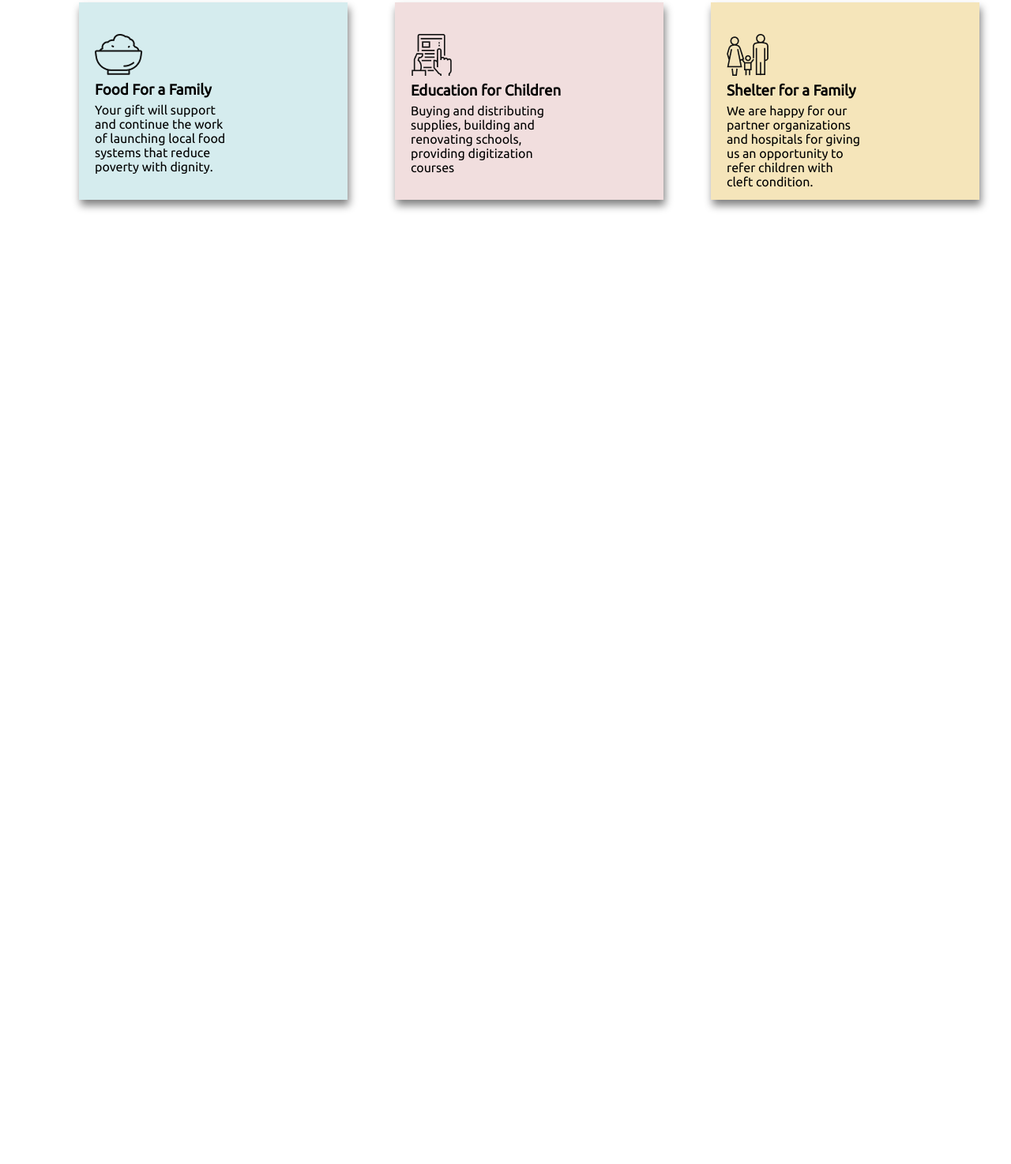
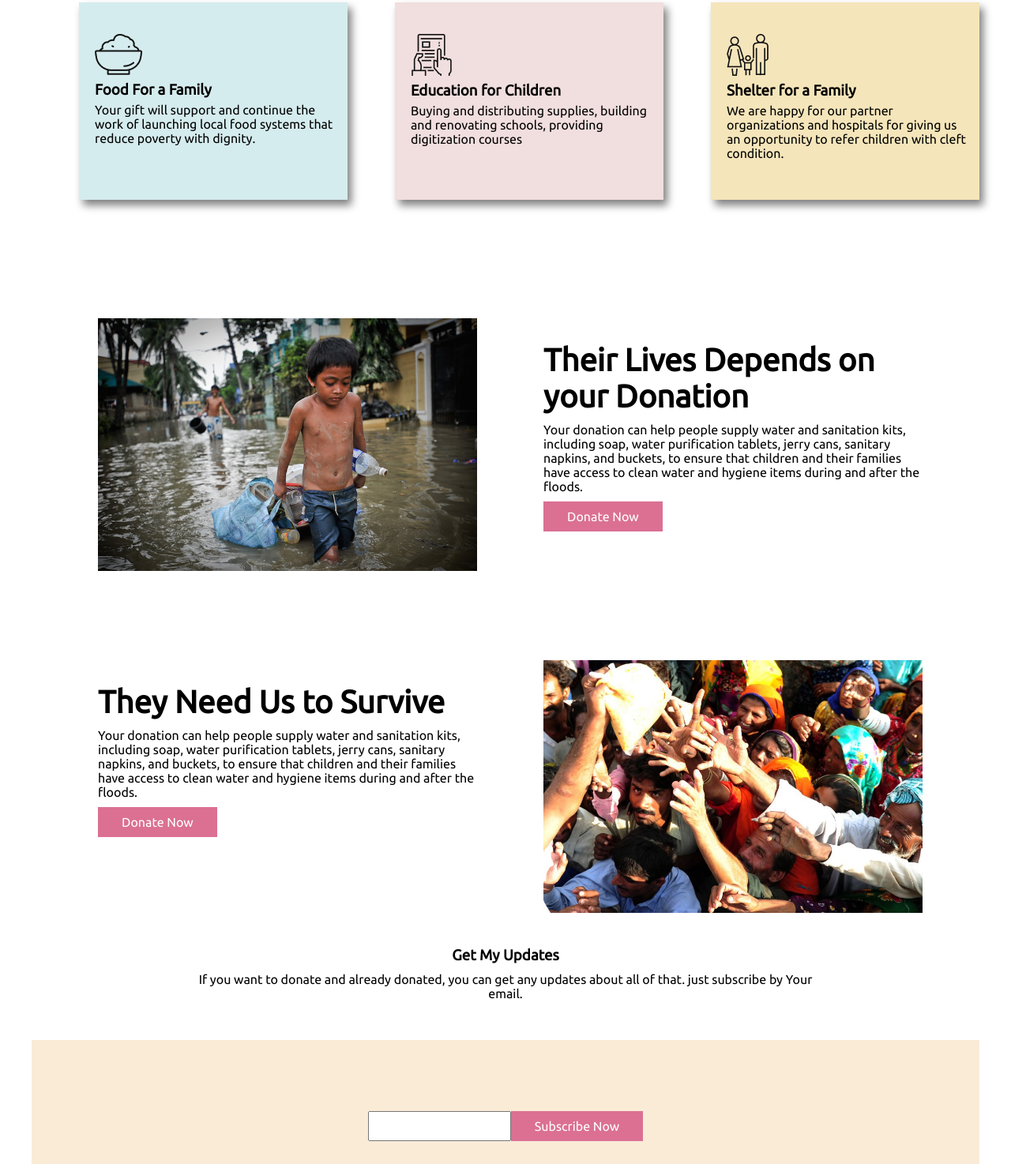
Before and after one commit to rahim4shanewaz/donate-for-live, a plain HTML site: page index.html in a window 1280 px wide. Shown: the part 1326-2800 px from the top of the page at 79% size. Before the commit the page ends 1629 px from the top, so only its background shows below. Drawn offline with Linux system fonts and the light colour scheme.

Commit message:
some content and footer

```diff
--- a/index.html
+++ b/index.html
@@ -24,7 +24,7 @@
         <div>
             <div>
                 <h1 style="text-align: center; padding-bottom: 20px; padding-top: 50px;">Donate Today To Save Life</h1>
-                <p style="text-align: center; padding-bottom: 20px; color: gray;">Your donation can help UNICEF supply water and sanitation kits, including soap, water purification tablets, jerry cans, sanitary napkins, and buckets, to ensure that children and their families have access to clean water and hygiene items during and after the floods. </p>
+                <p class="pragraph">Your donation can help UNICEF supply water and sanitation kits, including soap, water purification tablets, jerry cans, sanitary napkins, and buckets, to ensure that children and their families have access to clean water and hygiene items during and after the floods. </p>
             </div>
             <div class="amount-box">
                 <div class="box-size  box-shadow">
@@ -57,7 +57,7 @@
                 <div>
                     <div>
                         <h1 style="text-align: center; padding-bottom: 20px; padding-top: 50px;">Our Donate plan</h1>
-                        <p style="text-align: center; padding-bottom: 20px; color: gray;">Our mission is to provide life transforming solutions to break the cycles of poverty, addiction and trauma. Hope of a true and lasting life change. </p>
+                        <p class="pragraph">Our mission is to provide life transforming solutions to break the cycles of poverty, addiction and trauma. Hope of a true and lasting life change. </p>
                     </div>
                     <div class="donate-plan">
                         <div class="plan-box1 box-shadow">
@@ -79,10 +79,58 @@
 
                 </div>
             </section>
+            <section class="mid-content">
+                <div class="mid-cont-half">
+                    <img src="images/donation9.jpg" alt="">
+                </div>
+                <div class="mid-cont-half">
+                    <h1 style=" font-size: 40px; color: black; padding-top: 30px;">Their Lives Depends on your Donation</h1>
+                    <p style="padding-top: 10px;">Your donation can help people supply water and sanitation kits, including soap, water purification tablets, jerry cans, sanitary napkins, and buckets, to ensure that children and their families have access to clean water and hygiene items during and after the floods.</p>
+                    <div class="Button-contribute">
+                        <a class="donate-button" target="_blank" href="http://google.com">Donate Now</a>
+                    </div>
+                </div>
+
+
+            </section>
+            <section class="mid-content">
+                <div class="mid-cont-half">
+                    <h1 style=" font-size: 40px; color: black; padding-top: 30px;">They Need Us to Survive</h1>
+                    <p style="padding-top: 10px;">Your donation can help people supply water and sanitation kits, including soap, water purification tablets, jerry cans, sanitary napkins, and buckets, to ensure that children and their families have access to clean water and hygiene items during and after the floods.</p>
+                    <div class="Button-contribute">
+                        <a class="donate-button" target="_blank" href="http://google.com">Donate Now</a>
+                    </div>
+                </div>
+                <div class="mid-cont-half">
+                    <img src="images/donation0.jpg" alt="">
+                </div>
+            </section>
+
+
+
+            <section>
+                <div class="updates">
+                    <h1 style="color: black; padding-top: 30px; text-align: center;">Get My Updates</h1>
+                    <p style="padding-top: 10px; text-align: center;">If you want to donate and already donated, you can get any updates about all of that.  just subscribe by Your email.</p>
+                </div>
+                <div class="mail-form">
+                    <div class="Button-pos1">
+                    <div class="Button-pos">
+                        <input type="email">
+                        <a class="donate-button" target="_blank" href="http://google.com">Subscribe Now</a>
+                    </div>
+                </div>
+                </div>
+            </section>
+        </div>
+    </section>
+    <footer id="footer-bg">
+        <div class="footer-content">
+            <h1>Help People</h1>
+            <h5>Be Ready for Donate</h5>
 
         </div>
 
-    </section>
-
+    </footer>
 </body>
 </html>
--- a/style.css
+++ b/style.css
@@ -14,9 +14,15 @@ body{
     margin: 0;
     padding: 0;
 }
+.pragraph{
+   padding-left: 200px;
+   padding-right: 200px;
+   text-align: center;
+    padding-bottom: 20px;
+    color: lightslategray;
+}
 p{
-    padding-left: 150px;
-    padding-right: 150px;
+    color: black;
 }
 .banner-content{
     margin: 100px;
@@ -63,7 +69,7 @@ text-align: center;
     text-align: center;
 }
 .box-shadow{
-    box-shadow:  2px 7px 10px gray;
+    box-shadow:  5px 7px 10px gray;
 }
 #selected-box{
     border: 1px solid red;
@@ -143,4 +149,59 @@ input[type=text] {
 .plan-box-content{
     padding-top: 5px;
     padding-left: 20px;
+    padding-right: 10px;
 }
+.mid-content{
+    display: flex;
+    margin-bottom: 10px;
+    padding-top: 100px;
+}
+.mid-cont-half{
+    width:40%;
+    float: left;
+    margin-left: 5%;
+    padding-left: 2%;
+}
+.mid-cont-half img{
+    width: 100%;
+
+}
+.Button-contribute{
+    justify-content: center;
+    display: flex;
+    padding-top: 10px;
+    float: left;
+}
+.updates{
+    justify-content: center;
+    padding-right: 200px;
+    padding-left: 200px;
+    padding-bottom: 50px;
+    color: black;
+}
+.mail-form{
+    width: 100%;
+    background-color: antiquewhite;
+    height: 200px;
+    margin-bottom: 50px;
+
+}
+.Button-pos1{
+    padding-top: 80px;
+}
+
+#footer-bg{
+    background-color: black;
+    background-size: cover;
+    background-repeat: no-repeat;
+    background-position: center;
+    height: 100px;
+    margin: 0;
+    padding: 0;
+}
+.footer-content{
+    padding-top: 20px;
+    text-align: center;
+    color: white;
+
+}
```
